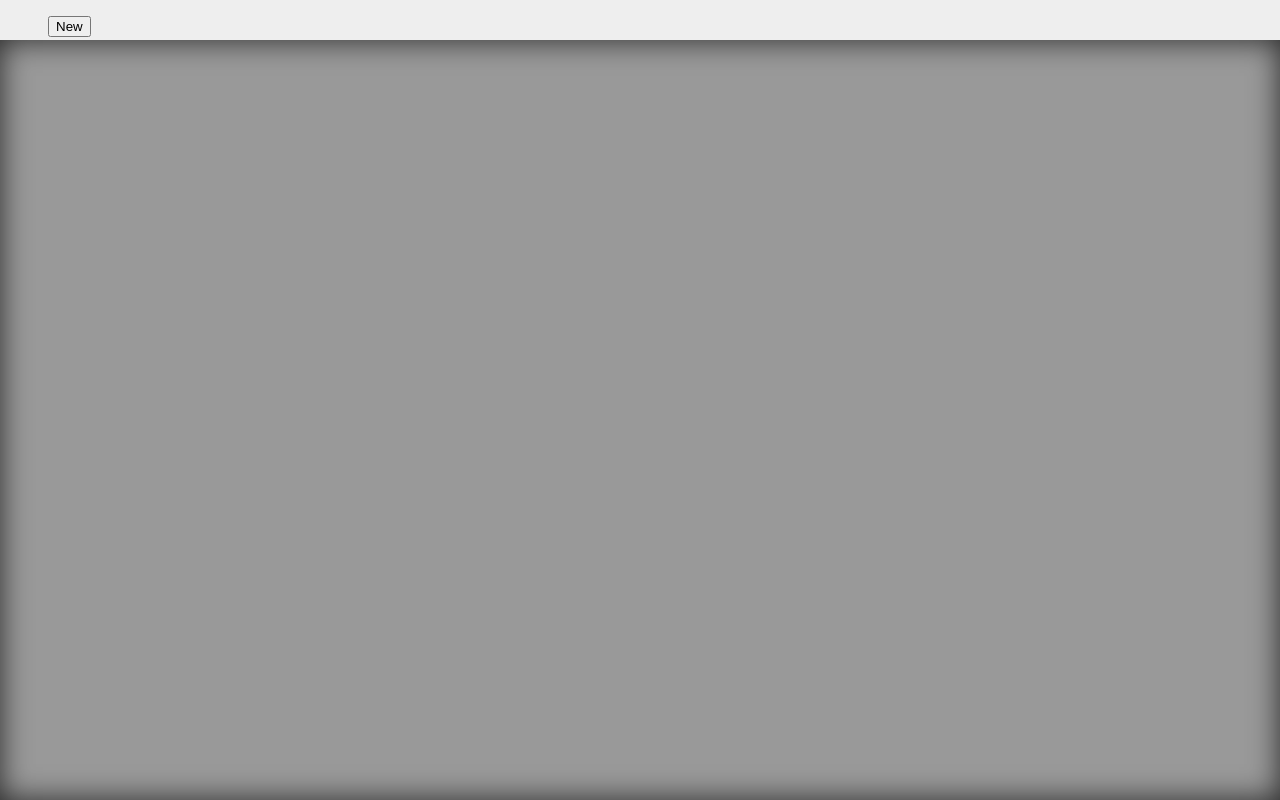
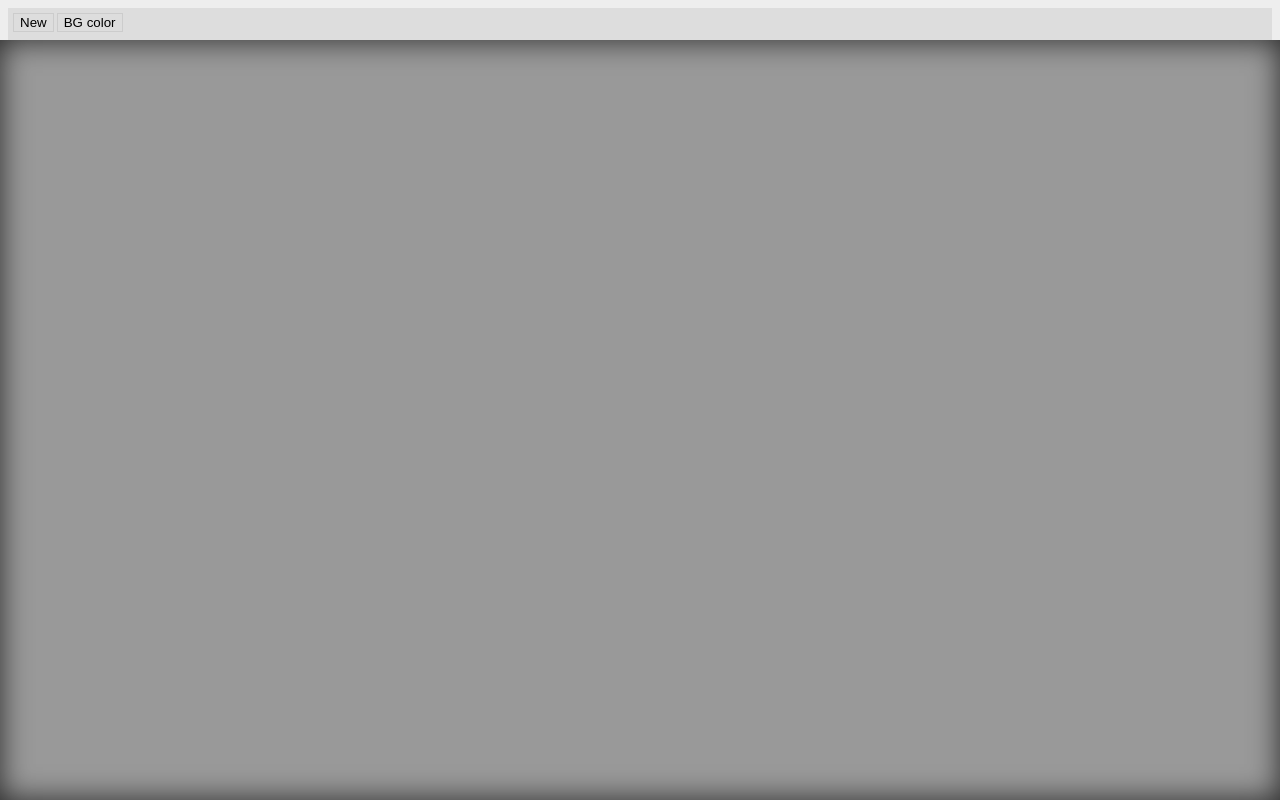
Before and after one commit to vygandas/js-react-fabric-ps, a React app: page / in a window 1280 px wide. Built offline with nearby package versions, Linux system fonts and the light colour scheme; the HTML template or start-up script is replaced by a standard one.

Commit message:
set background color

```diff
--- a/src/actions/editor.actions.ts
+++ b/src/actions/editor.actions.ts
@@ -16,5 +16,3 @@ export const newCanvas = (width: number = 400, height: number = 800, color: stri
         }
     });
 };
-
-export const updateCanvas = () => (dispatch, state: IEditorState) => state.canvas.renderAll();
--- a/src/assets/scss/_variables.scss
+++ b/src/assets/scss/_variables.scss
@@ -1,2 +1,3 @@
 $background_main_color: #eee;
+$toolbar_background: #ddd;
 $toolbar_heigth: 40px;
--- a/src/components/Toolbar/Toolbar.scss
+++ b/src/components/Toolbar/Toolbar.scss
@@ -2,13 +2,28 @@
 
 .tool-bar {
   height: $toolbar_heigth;
+  padding: 5px;
+  background-color: $toolbar_background;
 
   .tool-bar-items {
     list-style: none;
+    padding: 0;
+    margin: 0;
 
     li {
       display: inline-block;
       margin-right: 3px;
+
+      button {
+        background: $toolbar_background;
+        border: thin solid #ccc;
+        cursor: pointer;
+        color: black;
+
+        &:hover {
+          background: darken($color: $toolbar_background, $amount: 4);
+        }
+      }
 
       &:last-child {
         margin-right: 0;
--- a/src/components/Toolbar/index.tsx
+++ b/src/components/Toolbar/index.tsx
@@ -2,17 +2,19 @@ import * as React from "react";
 import {newCanvas} from "../../actions/editor.actions";
 import {connect} from "react-redux";
 import "./Toolbar.scss";
+import { setBgColor } from "../../handlers/canvas";
+import { IEditorState } from "../../interfaces/IEditorState";
 
 interface IToolbarProps {
+    canvas: IEditorState["canvas"];
     newCanvas: typeof newCanvas;
 }
 
 class Toolbar extends React.Component<IToolbarProps, {}> {
     getCanvasSizeParamsDialog = () => {
-        const w = parseInt(prompt("Width in px (only number)", "600"));
-        const h = parseInt(prompt("Height in px (only number)", "400"));
         return {
-            w, h
+            w: parseInt(prompt("Width in px (only number)", "600")),
+            h: parseInt(prompt("Height in px (only number)", "400"))
         };
     }
     render() {
@@ -22,10 +24,22 @@ class Toolbar extends React.Component<IToolbarProps, {}> {
                     <li>
                         <button onClick={() => { const d = this.getCanvasSizeParamsDialog(); this.props.newCanvas(d.w, d.h); }}>New</button>
                     </li>
+                    <li>
+                        <button onClick={() => {
+                            this.props.canvas.setBackgroundColor(prompt("Enter color code", "#FFFFFF"), undefined);
+                            this.props.canvas.renderAll();
+                        }}>BG color</button>
+                    </li>
                 </ul>
             </div>
         );
     }
 }
 
-export default connect(undefined, {newCanvas})(Toolbar);
+const mapStateToProps = (state: { editor: IEditorState }) => {
+    return {
+        canvas: state.editor.canvas
+    };
+};
+
+export default connect(mapStateToProps, {newCanvas, setBgColor})(Toolbar);
--- a/src/views/Editor/index.tsx
+++ b/src/views/Editor/index.tsx
@@ -2,7 +2,6 @@ import * as React from "react";
 import {connect} from "react-redux";
 import "./Editor.scss";
 import { IEditorState } from "../../interfaces/IEditorState";
-import { SketchPicker } from "react-color";
 import Toolbar from "../../components/Toolbar";
 
 export interface EditorPageProps {
```
